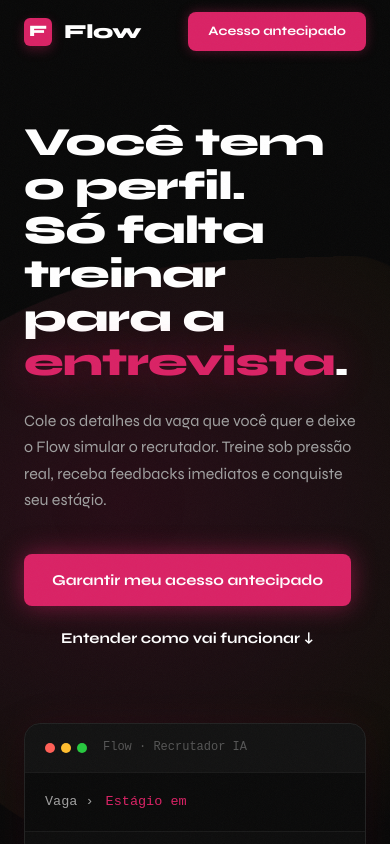
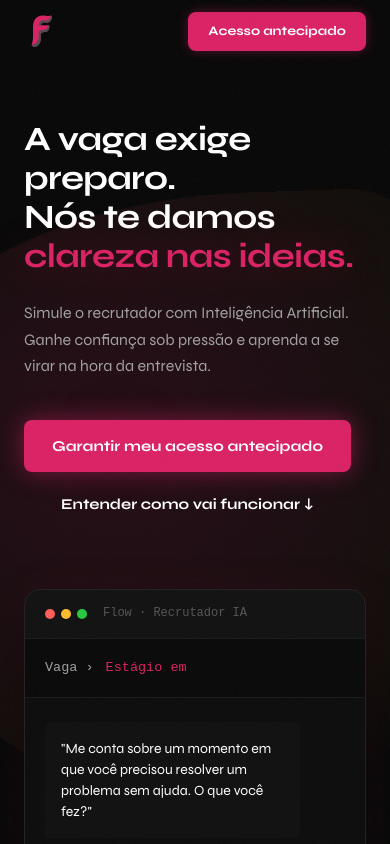
Before and after one commit to murilobauck/flow_v0.1, a React (Vite) app: page / in a window 390 px wide. Shown: the top 844 px of the page. Built offline with nearby package versions, Linux system fonts and the light colour scheme.

Commit message:
feat(home): refinar hero e identidade visual

```diff
--- a/index.html
+++ b/index.html
@@ -2,9 +2,9 @@
 <html lang="en">
   <head>
     <meta charset="UTF-8" />
-    <link rel="icon" type="image/svg+xml" href="/favicon.svg" />
+    <link rel="icon" type="image/svg+xml" href="/logotipo.svg" />
     <meta name="viewport" content="width=device-width, initial-scale=1.0" />
-    <title>flow_v0.1</title>
+    <title>Flow | Domine sua próxima entrevista</title>
   </head>
   <body>
     <div id="root"></div>
--- a/src/pages/Home/components/Header.module.css
+++ b/src/pages/Home/components/Header.module.css
@@ -23,27 +23,16 @@
 .logo {
   display: flex;
   align-items: center;
-  gap: 12px;
-  font-family: var(--font-display);
 }
 
-.icon {
-  display: flex;
-  align-items: center;
-  justify-content: center;
-  width: 28px;
-  height: 28px;
-  background: var(--brand);
-  border-radius: 6px;
-  font-weight: 800;
-  font-size: 16px;
-  box-shadow: 0 4px 12px rgba(218, 34, 101, 0.3);
+.logotipoImg {
+  height: 35px;
+  display: none;
 }
 
-.wordmark {
-  font-size: 20px;
-  font-weight: 800;
-  letter-spacing: -0.02em;
+.wordmarkImg {
+  height: 40px;
+  display: block;
 }
 
 .cta {
@@ -76,4 +65,12 @@
   .header {
     padding: 0 24px;
   }
+
+  .logotipoImg {
+    display: block;
+  }
+
+  .wordmarkImg {
+    display: none;
+  }
 }
--- a/src/pages/Home/components/Header.tsx
+++ b/src/pages/Home/components/Header.tsx
@@ -16,8 +16,8 @@ export const Header = () => {
   return (
     <header className={`${styles.header} ${scrolled ? styles.scrolled : ''}`}>
       <div className={styles.logo}>
-        <span className={styles.icon}>F</span>
-        <span className={styles.wordmark}>Flow</span>
+        <img src="/logotipo.svg" alt="Flow" className={styles.logotipoImg} />
+        <img src="/wordmark.svg" alt="Flow" className={styles.wordmarkImg} />
       </div>
       <Link to="#waitlist" className={styles.cta} onClick={(e) => {
         e.preventDefault();
--- a/src/pages/Home/components/Hero.module.css
+++ b/src/pages/Home/components/Hero.module.css
@@ -47,9 +47,9 @@
 
 .title {
   font-family: var(--font-display);
-  font-size: 56px;
-  font-weight: 800;
-  line-height: 1.1;
+  font-size: 48px;
+  font-weight: 700;
+  line-height: 1.15;
   margin-bottom: 24px;
   color: var(--text-primary);
   letter-spacing: -0.02em;
@@ -58,6 +58,7 @@
 .heroAccent {
   color: var(--brand);
   text-shadow: 0 0 40px rgba(218, 34, 101, 0.4);
+  white-space: nowrap;
 }
 
 .subtitle {
@@ -213,7 +214,7 @@
 }
 
 @media (max-width: 1024px) {
-  .title { font-size: 56px; }
+  .title { font-size: 40px; }
 }
 
 @media (max-width: 768px) {
@@ -224,7 +225,7 @@
   }
 
   .title {
-    font-size: 40px;
+    font-size: 34px;
   }
 
   .ctaGroup {
--- a/src/pages/Home/components/Hero.tsx
+++ b/src/pages/Home/components/Hero.tsx
@@ -5,7 +5,9 @@ import styles from './Hero.module.css';
 const vagas = [
   "Estágio em TI — Suporte Técnico, empresa de médio porte",
   "Estágio em Enfermagem — UBS, foco em acolhimento",
-  "Estágio em Administração — Empresa Júnior, atendimento ao cliente"
+  "Estágio Administrativo — Rotinas gerais, escritório de RH",
+  "Estágio em Segurança do Trabalho — Inspeção, construtora",
+  "Estágio em Eletrotécnica — Manutenção de painéis, fábrica"
 ];
 
 const containerVariants = {
@@ -21,6 +23,55 @@ const containerVariants = {
 const itemVariants = {
   hidden: { opacity: 0, y: 20 },
   visible: { opacity: 1, y: 0, transition: { duration: 0.6, ease: "easeOut" as const } }
+};
+
+const CHARACTERS = "ABCDEFGHIJKLMNOPQRSTUVWXYZ0123456789@#$%&*!^~";
+
+const DecoderText = ({ text }: { text: string }) => {
+  const [displayText, setDisplayText] = useState(text);
+
+  useEffect(() => {
+    let interval: NodeJS.Timeout;
+    let timeout: NodeJS.Timeout;
+
+    const animate = () => {
+      let iteration = 0;
+      clearInterval(interval);
+
+      interval = setInterval(() => {
+        setDisplayText((current) =>
+          text
+            .split("")
+            .map((letter, index) => {
+              if (index < iteration) {
+                return text[index];
+              }
+              if (text[index] === " ") {
+                return " ";
+              }
+              return CHARACTERS[Math.floor(Math.random() * CHARACTERS.length)];
+            })
+            .join("")
+        );
+
+        if (iteration >= text.length) {
+          clearInterval(interval);
+          timeout = setTimeout(animate, 5000);
+        }
+
+        iteration += 1 / 3;
+      }, 30);
+    };
+
+    animate();
+
+    return () => {
+      clearInterval(interval);
+      clearTimeout(timeout);
+    };
+  }, [text]);
+
+  return <>{displayText}</>;
 };
 
 export const Hero = () => {
@@ -61,13 +112,15 @@ export const Hero = () => {
         viewport={{ once: true, amount: 0.2 }}
       >
         <motion.h1 variants={itemVariants} className={styles.title}>
-          Você tem o perfil.<br />
-          Só falta treinar para a{' '}
-          <span className={styles.heroAccent}>entrevista</span>.
+          A vaga exige preparo.<br />
+          Nós te damos{' '}
+          <span className={styles.heroAccent}>
+            <DecoderText text="clareza nas ideias." />
+          </span>
         </motion.h1>
 
         <motion.p variants={itemVariants} className={styles.subtitle}>
-          Cole os detalhes da vaga que você quer e deixe o Flow simular o recrutador. Treine sob pressão real, receba feedbacks imediatos e conquiste seu estágio.
+          Simule o recrutador com Inteligência Artificial. Ganhe confiança sob pressão e aprenda a se virar na hora da entrevista.
         </motion.p>
 
         <motion.div variants={itemVariants} className={styles.ctaGroup}>
@@ -86,6 +139,11 @@ export const Hero = () => {
         whileInView={{ opacity: 1, x: 0 }}
         transition={{ duration: 0.8, delay: 0.4 }}
         viewport={{ once: true }}
+        drag
+        dragSnapToOrigin={true}
+        dragElastic={0.6}
+        whileDrag={{ scale: 1.02, cursor: "grabbing", boxShadow: "0 24px 60px rgba(0,0,0,0.6)" }}
+        style={{ cursor: "grab" }}
       >
         <div className={styles.mockupHeader}>
           <div className={styles.dots}>
```
Also changed, not shown: public/logotipo.svg (added).
